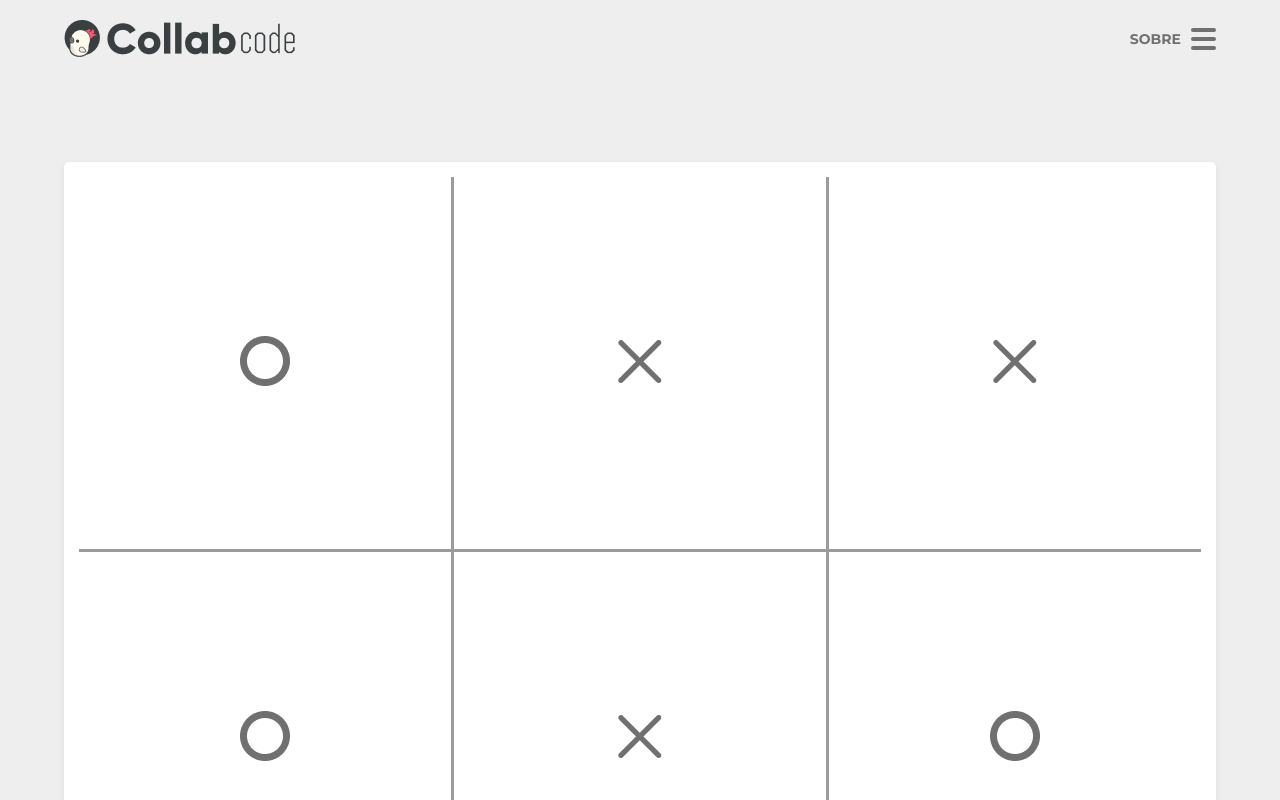
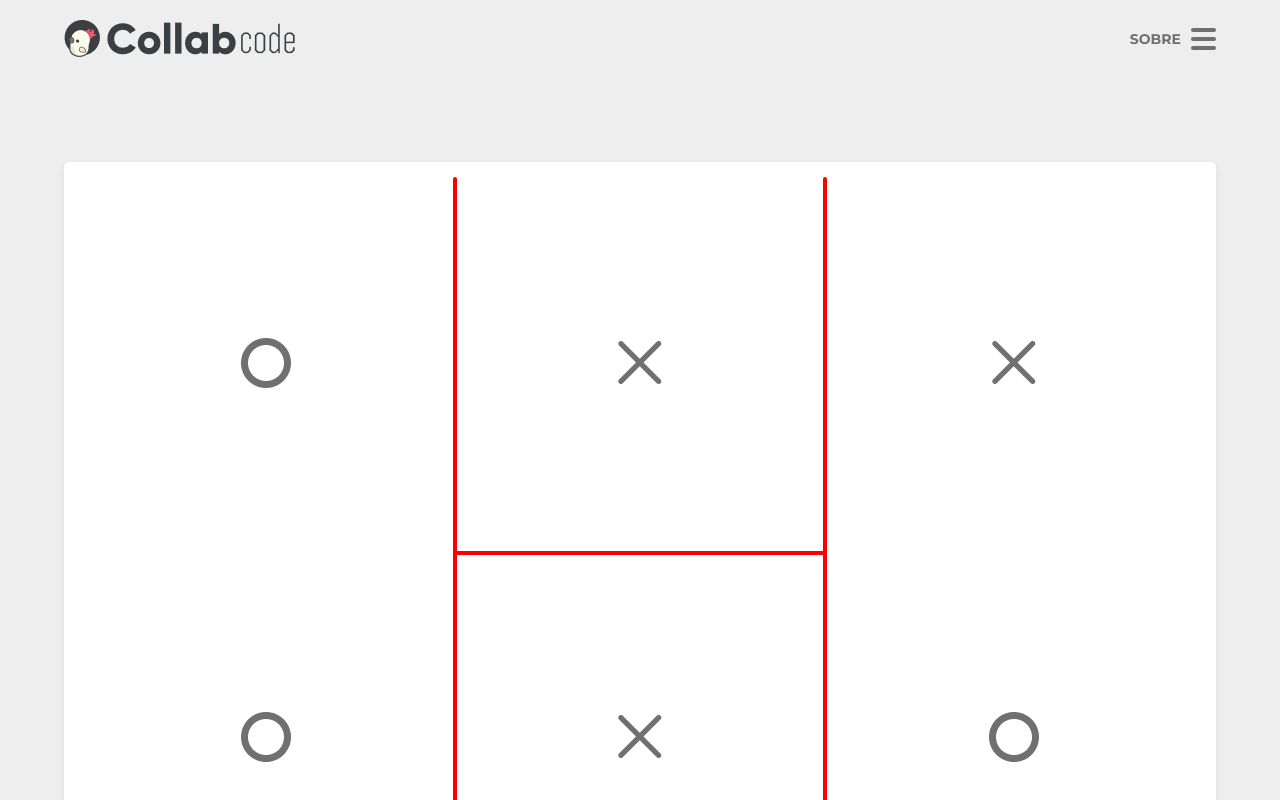
Before and after one commit to fabiokusaba/jogo-da-velha, a React (Create React App) app: page / in a window 1280 px wide. Shown: the top 800 px of the page. Built offline with nearby package versions, Linux system fonts and the light colour scheme.

Commit message:
Criamos o before e o after do segundo item da nossa Hashtag

```diff
--- a/src/components/Hashtag/styles.css
+++ b/src/components/Hashtag/styles.css
@@ -8,8 +8,6 @@
     background-color: var(--color-third);
     grid-template-columns: 1fr 1fr 1fr;
     grid-template-rows: 1fr 1fr 1fr;
-    grid-column-gap: 3px;
-    grid-row-gap: 3.5px;
 }
 
 .hashtag > .item {
@@ -17,3 +15,20 @@
     display: flex;
     justify-content: center;
 }
+.hashtag > .item:nth-child(2) {
+    justify-content: space-between;
+}
+
+.hashtag > .item:nth-child(2)::before,
+.hashtag > .item:nth-child(2)::after {
+    content: "";
+    width: 4px;
+    height: 100%;
+    background-color: red;
+    border-top-left-radius: 2px;
+    border-top-right-radius: 2px;
+}
+
+.hashtag > .item:nth-child(5) {
+    border: 4px solid red;
+}
```
